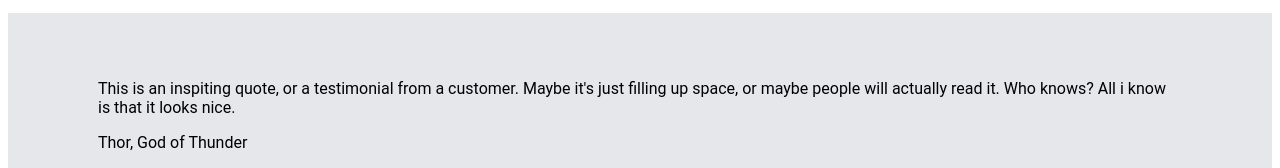
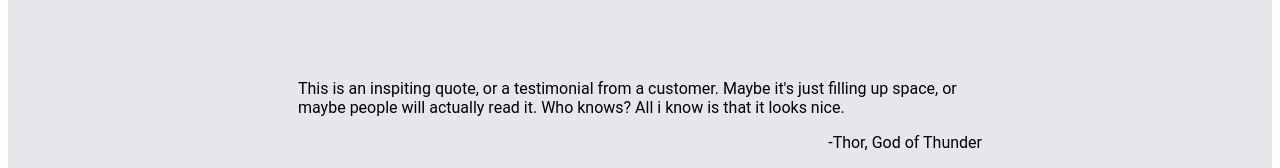
Before and after one commit to Rizz-admin/Landing-page, a plain HTML site: page index.html in a window 1280 px wide. Shown: the part 632-800 px from the top of the page. Drawn offline with Linux system fonts and the light colour scheme.

Commit message:
added style for third part of content

```diff
--- a/index.html
+++ b/index.html
@@ -63,10 +63,10 @@
 
         <div class="third">
             <blockquote>
-                <p>
+                <p class="quote">
                     This is an inspiting quote, or a testimonial from a customer. Maybe it's just filling up space, or maybe people will actually read it. Who knows? All i know is that it looks nice.
                 </p>
-                <footer>Thor, God of Thunder</footer>
+                <p class="quote-footer">-Thor, God of Thunder</p>
             </blockquote>
         </div>
 
--- a/styles.css
+++ b/styles.css
@@ -96,8 +96,22 @@ button {
 
 .third {
     background-color: #E5E7EB;
+    display: flex;
+    flex-direction: column;
 }
 
 blockquote {
     padding: 50px;
 }
+
+.quote {
+    margin-left: 200px;
+    margin-right: 200px;
+}
+
+.quote-footer {
+    margin-right: auto;
+    display: flex;
+    justify-content: end;
+    margin-right: 200px;
+}
```
